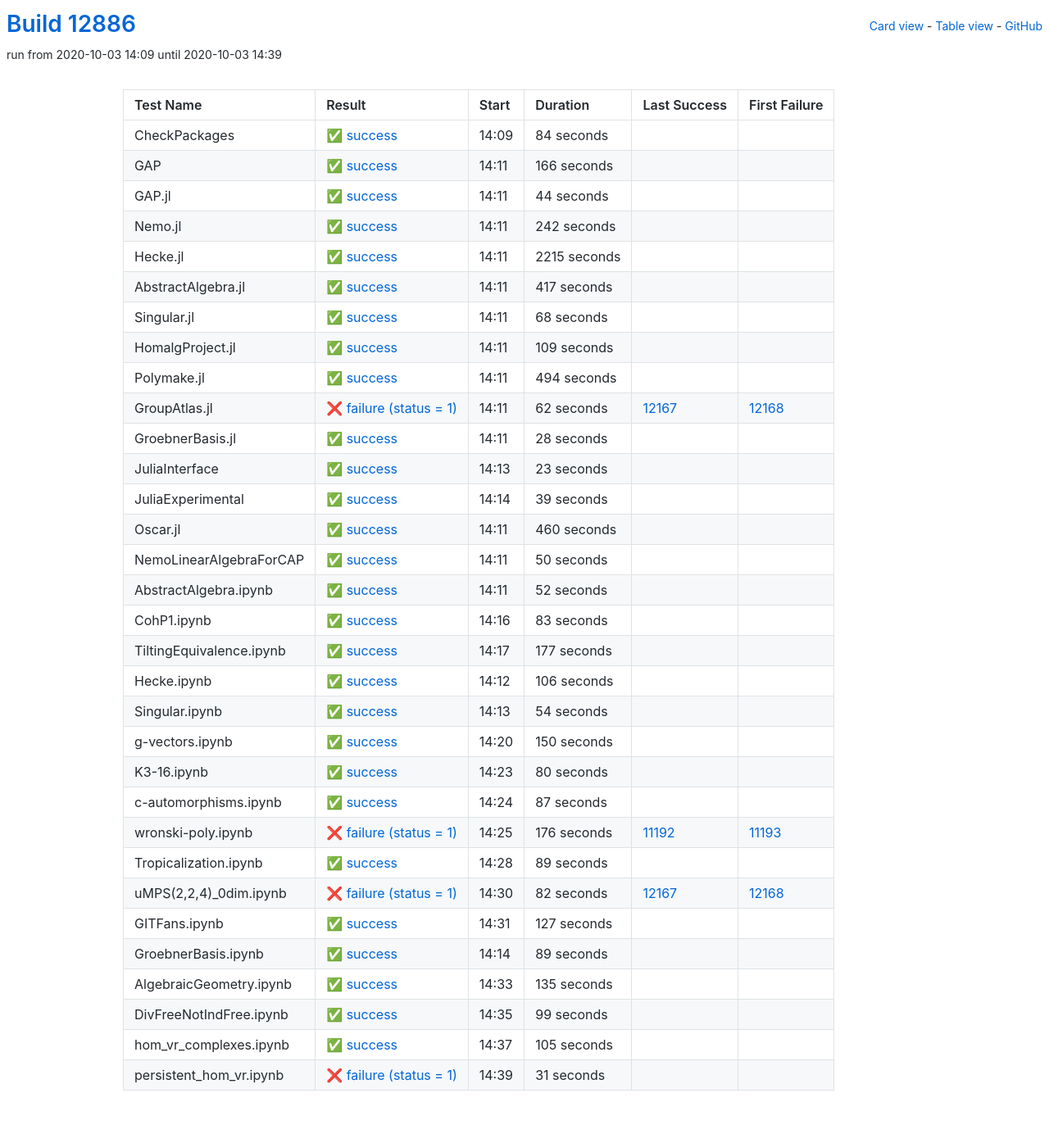
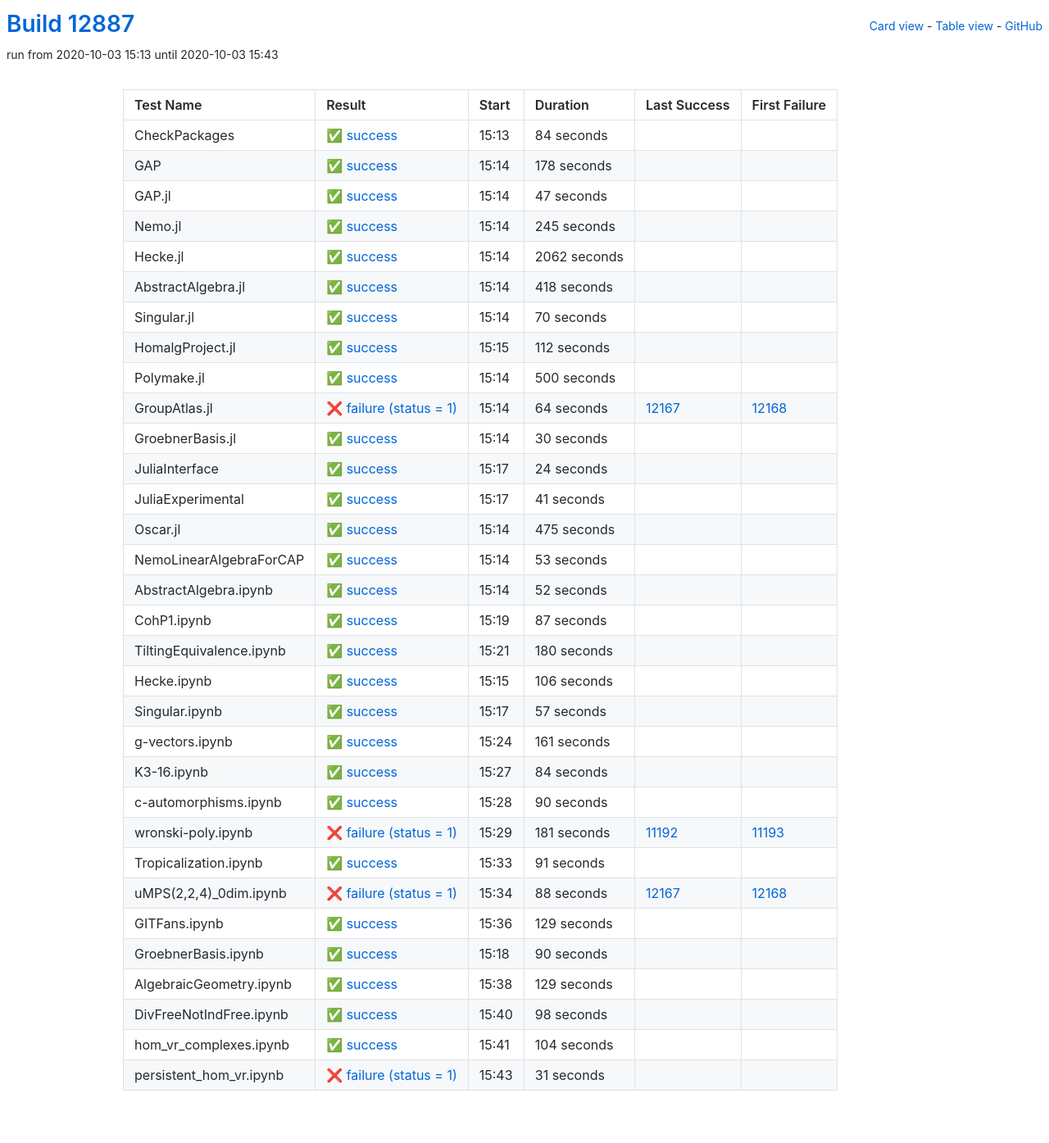
Before and after one commit to oscar-system/oscar-ci-status, a Jekyll site: the page built from table.html, in a window 1280 px wide. Shown: the whole page at 82% size. Built offline with Jekyll 4.4.1, drawn with Linux system fonts in a browser that asks for light colours.

Commit message:
Build #12887

```diff
--- a/_data/ci.yml
+++ b/_data/ci.yml
@@ -1,6 +1,6 @@
 ---
-build: 12886
-build_url: https://oscarci.mathematik.uni-kl.de/job/oscar/12886/
+build: 12887
+build_url: https://oscarci.mathematik.uni-kl.de/job/oscar/12887/
 job: oscar
 organization: oscar-system
 repo: oscar-ci-status
@@ -8,8 +8,8 @@
 tests:
 - name: CheckPackages
   id: checkpackages
-  log: https://oscarci.mathematik.uni-kl.de/job/oscar/12886/artifact/logs/build-12886/CheckPackages.log
-  start: 2020-10-03 14:09
+  log: https://oscarci.mathematik.uni-kl.de/job/oscar/12887/artifact/logs/build-12887/CheckPackages.log
+  start: 2020-10-03 15:13
   success: true
   exitcode: 0
   status: success
@@ -20,176 +20,176 @@
   first_failure_url:
 - name: GAP
   id: gap
-  log: https://oscarci.mathematik.uni-kl.de/job/oscar/12886/artifact/logs/build-12886/GAP.log
-  start: 2020-10-03 14:11
+  log: https://oscarci.mathematik.uni-kl.de/job/oscar/12887/artifact/logs/build-12887/GAP.log
+  start: 2020-10-03 15:14
   success: true
   exitcode: 0
   status: success
-  duration: 166
+  duration: 178
   last_success: false
   last_success_url:
   first_failure: false
   first_failure_url:
 - name: GAP.jl
   id: gap-jl
-  log: https://oscarci.mathematik.uni-kl.de/job/oscar/12886/artifact/logs/build-12886/GAP.jl.log
-  start: 2020-10-03 14:11
+  log: https://oscarci.mathematik.uni-kl.de/job/oscar/12887/artifact/logs/build-12887/GAP.jl.log
+  start: 2020-10-03 15:14
   success: true
   exitcode: 0
   status: success
-  duration: 44
+  duration: 47
   last_success: false
   last_success_url:
   first_failure: false
   first_failure_url:
 - name: Nemo.jl
   id: nemo-jl
-  log: https://oscarci.mathematik.uni-kl.de/job/oscar/12886/artifact/logs/build-12886/Nemo.jl.log
-  start: 2020-10-03 14:11
+  log: https://oscarci.mathematik.uni-kl.de/job/oscar/12887/artifact/logs/build-12887/Nemo.jl.log
+  start: 2020-10-03 15:14
   success: true
   exitcode: 0
   status: success
-  duration: 242
+  duration: 245
   last_success: false
   last_success_url:
   first_failure: false
   first_failure_url:
 - name: Hecke.jl
   id: hecke-jl
-  log: https://oscarci.mathematik.uni-kl.de/job/oscar/12886/artifact/logs/build-12886/Hecke.jl.log
-  start: 2020-10-03 14:11
+  log: https://oscarci.mathematik.uni-kl.de/job/oscar/12887/artifact/logs/build-12887/Hecke.jl.log
+  start: 2020-10-03 15:14
   success: true
   exitcode: 0
   status: success
-  duration: 2215
+  duration: 2062
   last_success: false
   last_success_url:
   first_failure: false
   first_failure_url:
 - name: AbstractAlgebra.jl
   id: abstractalgebra-jl
-  log: https://oscarci.mathematik.uni-kl.de/job/oscar/12886/artifact/logs/build-12886/AbstractAlgebra.jl.log
-  start: 2020-10-03 14:11
+  log: https://oscarci.mathematik.uni-kl.de/job/oscar/12887/artifact/logs/build-12887/AbstractAlgebra.jl.log
+  start: 2020-10-03 15:14
   success: true
   exitcode: 0
   status: success
-  duration: 417
+  duration: 418
   last_success: false
   last_success_url:
   first_failure: false
   first_failure_url:
 - name: Singular.jl
   id: singular-jl
-  log: https://oscarci.mathematik.uni-kl.de/job/oscar/12886/artifact/logs/build-12886/Singular.jl.log
-  start: 2020-10-03 14:11
+  log: https://oscarci.mathematik.uni-kl.de/job/oscar/12887/artifact/logs/build-12887/Singular.jl.log
+  start: 2020-10-03 15:14
   success: true
   exitcode: 0
   status: success
-  duration: 68
+  duration: 70
   last_success: false
   last_success_url:
   first_failure: false
   first_failure_url:
 - name: HomalgProject.jl
   id: homalgproject-jl
-  log: https://oscarci.mathematik.uni-kl.de/job/oscar/12886/artifact/logs/build-12886/HomalgProject.jl.log
-  start: 2020-10-03 14:11
+  log: https://oscarci.mathematik.uni-kl.de/job/oscar/12887/artifact/logs/build-12887/HomalgProject.jl.log
+  start: 2020-10-03 15:15
   success: true
   exitcode: 0
   status: success
-  duration: 109
+  duration: 112
   last_success: false
   last_success_url:
   first_failure: false
   first_failure_url:
 - name: Polymake.jl
   id: polymake-jl
-  log: https://oscarci.mathematik.uni-kl.de/job/oscar/12886/artifact/logs/build-12886/Polymake.jl.log
-  start: 2020-10-03 14:11
+  log: https://oscarci.mathematik.uni-kl.de/job/oscar/12887/artifact/logs/build-12887/Polymake.jl.log
+  start: 2020-10-03 15:14
   success: true
   exitcode: 0
   status: success
-  duration: 494
+  duration: 500
   last_success: false
   last_success_url:
   first_failure: false
   first_failure_url:
 - name: GroupAtlas.jl
   id: groupatlas-jl
-  log: https://oscarci.mathematik.uni-kl.de/job/oscar/12886/artifact/logs/build-12886/GroupAtlas.jl.log
-  start: 2020-10-03 14:11
+  log: https://oscarci.mathematik.uni-kl.de/job/oscar/12887/artifact/logs/build-12887/GroupAtlas.jl.log
+  start: 2020-10-03 15:14
   success: false
   exitcode: 1
   status: failure
-  duration: 62
+  duration: 64
   last_success: 12167
   last_success_url: https://oscarci.mathematik.uni-kl.de/job/oscar/12167/
   first_failure: 12168
   first_failure_url: https://oscarci.mathematik.uni-kl.de/job/oscar/12168/
 - name: GroebnerBasis.jl
   id: groebnerbasis-jl
-  log: https://oscarci.mathematik.uni-kl.de/job/oscar/12886/artifact/logs/build-12886/GroebnerBasis.jl.log
-  start: 2020-10-03 14:11
+  log: https://oscarci.mathematik.uni-kl.de/job/oscar/12887/artifact/logs/build-12887/GroebnerBasis.jl.log
+  start: 2020-10-03 15:14
   success: true
   exitcode: 0
   status: success
-  duration: 28
+  duration: 30
   last_success: false
   last_success_url:
   first_failure: false
   first_failure_url:
 - name: JuliaInterface
   id: juliainterface
-  log: https://oscarci.mathematik.uni-kl.de/job/oscar/12886/artifact/logs/build-12886/JuliaInterface.log
-  start: 2020-10-03 14:13
+  log: https://oscarci.mathematik.uni-kl.de/job/oscar/12887/artifact/logs/build-12887/JuliaInterface.log
+  start: 2020-10-03 15:17
   success: true
   exitcode: 0
   status: success
-  duration: 23
+  duration: 24
   last_success: false
   last_success_url:
   first_failure: false
   first_failure_url:
 - name: JuliaExperimental
   id: juliaexperimental
-  log: https://oscarci.mathematik.uni-kl.de/job/oscar/12886/artifact/logs/build-12886/JuliaExperimental.log
-  start: 2020-10-03 14:14
+  log: https://oscarci.mathematik.uni-kl.de/job/oscar/12887/artifact/logs/build-12887/JuliaExperimental.log
+  start: 2020-10-03 15:17
   success: true
   exitcode: 0
   status: success
-  duration: 39
+  duration: 41
   last_success: false
   last_success_url:
   first_failure: false
   first_failure_url:
 - name: Oscar.jl
   id: oscar-jl
-  log: https://oscarci.mathematik.uni-kl.de/job/oscar/12886/artifact/logs/build-12886/Oscar.jl.log
-  start: 2020-10-03 14:11
+  log: https://oscarci.mathematik.uni-kl.de/job/oscar/12887/artifact/logs/build-12887/Oscar.jl.log
+  start: 2020-10-03 15:14
   success: true
   exitcode: 0
   status: success
-  duration: 460
+  duration: 475
   last_success: false
   last_success_url:
   first_failure: false
   first_failure_url:
 - name: NemoLinearAlgebraForCAP
   id: nemolinearalgebraforcap
-  log: https://oscarci.mathematik.uni-kl.de/job/oscar/12886/artifact/logs/build-12886/NemoLinearAlgebraForCAP.log
-  start: 2020-10-03 14:11
+  log: https://oscarci.mathematik.uni-kl.de/job/oscar/12887/artifact/logs/build-12887/NemoLinearAlgebraForCAP.log
+  start: 2020-10-03 15:14
   success: true
   exitcode: 0
   status: success
-  duration: 50
+  duration: 53
   last_success: false
   last_success_url:
   first_failure: false
   first_failure_url:
 - name: AbstractAlgebra.ipynb
   id: abstractalgebra-ipynb
-  log: https://oscarci.mathematik.uni-kl.de/job/oscar/12886/artifact/logs/build-12886/AbstractAlgebra.ipynb.log
-  start: 2020-10-03 14:11
+  log: https://oscarci.mathematik.uni-kl.de/job/oscar/12887/artifact/logs/build-12887/AbstractAlgebra.ipynb.log
+  start: 2020-10-03 15:14
   success: true
   exitcode: 0
   status: success
@@ -200,32 +200,32 @@
   first_failure_url:
 - name: CohP1.ipynb
   id: cohp1-ipynb
-  log: https://oscarci.mathematik.uni-kl.de/job/oscar/12886/artifact/logs/build-12886/CohP1.ipynb.log
-  start: 2020-10-03 14:16
+  log: https://oscarci.mathematik.uni-kl.de/job/oscar/12887/artifact/logs/build-12887/CohP1.ipynb.log
+  start: 2020-10-03 15:19
   success: true
   exitcode: 0
   status: success
-  duration: 83
+  duration: 87
   last_success: false
   last_success_url:
   first_failure: false
   first_failure_url:
 - name: TiltingEquivalence.ipynb
   id: tiltingequivalence-ipynb
-  log: https://oscarci.mathematik.uni-kl.de/job/oscar/12886/artifact/logs/build-12886/TiltingEquivalence.ipynb.log
-  start: 2020-10-03 14:17
+  log: https://oscarci.mathematik.uni-kl.de/job/oscar/12887/artifact/logs/build-12887/TiltingEquivalence.ipynb.log
+  start: 2020-10-03 15:21
   success: true
   exitcode: 0
   status: success
-  duration: 177
+  duration: 180
   last_success: false
   last_success_url:
   first_failure: false
   first_failure_url:
 - name: Hecke.ipynb
   id: hecke-ipynb
-  log: https://oscarci.mathematik.uni-kl.de/job/oscar/12886/artifact/logs/build-12886/Hecke.ipynb.log
-  start: 2020-10-03 14:12
+  log: https://oscarci.mathematik.uni-kl.de/job/oscar/12887/artifact/logs/build-12887/Hecke.ipynb.log
+  start: 2020-10-03 15:15
   success: true
   exitcode: 0
   status: success
@@ -236,152 +236,152 @@
   first_failure_url:
 - name: Singular.ipynb
   id: singular-ipynb
-  log: https://oscarci.mathematik.uni-kl.de/job/oscar/12886/artifact/logs/build-12886/Singular.ipynb.log
-  start: 2020-10-03 14:13
+  log: https://oscarci.mathematik.uni-kl.de/job/oscar/12887/artifact/logs/build-12887/Singular.ipynb.log
+  start: 2020-10-03 15:17
   success: true
   exitcode: 0
   status: success
-  duration: 54
+  duration: 57
   last_success: false
   last_success_url:
   first_failure: false
   first_failure_url:
 - name: g-vectors.ipynb
   id: g-vectors-ipynb
-  log: https://oscarci.mathematik.uni-kl.de/job/oscar/12886/artifact/logs/build-12886/g-vectors.ipynb.log
-  start: 2020-10-03 14:20
+  log: https://oscarci.mathematik.uni-kl.de/job/oscar/12887/artifact/logs/build-12887/g-vectors.ipynb.log
+  start: 2020-10-03 15:24
   success: true
   exitcode: 0
   status: success
-  duration: 150
+  duration: 161
   last_success: false
   last_success_url:
   first_failure: false
   first_failure_url:
 - name: K3-16.ipynb
   id: k3-16-ipynb
-  log: https://oscarci.mathematik.uni-kl.de/job/oscar/12886/artifact/logs/build-12886/K3-16.ipynb.log
-  start: 2020-10-03 14:23
+  log: https://oscarci.mathematik.uni-kl.de/job/oscar/12887/artifact/logs/build-12887/K3-16.ipynb.log
+  start: 2020-10-03 15:27
   success: true
   exitcode: 0
   status: success
-  duration: 80
+  duration: 84
   last_success: false
   last_success_url:
   first_failure: false
   first_failure_url:
 - name: c-automorphisms.ipynb
   id: c-automorphisms-ipynb
-  log: https://oscarci.mathematik.uni-kl.de/job/oscar/12886/artifact/logs/build-12886/c-automorphisms.ipynb.log
-  start: 2020-10-03 14:24
+  log: https://oscarci.mathematik.uni-kl.de/job/oscar/12887/artifact/logs/build-12887/c-automorphisms.ipynb.log
+  start: 2020-10-03 15:28
   success: true
   exitcode: 0
   status: success
-  duration: 87
+  duration: 90
   last_success: false
   last_success_url:
   first_failure: false
   first_failure_url:
 - name: wronski-poly.ipynb
   id: wronski-poly-ipynb
-  log: https://oscarci.mathematik.uni-kl.de/job/oscar/12886/artifact/logs/build-12886/wronski-poly.ipynb.log
-  start: 2020-10-03 14:25
+  log: https://oscarci.mathematik.uni-kl.de/job/oscar/12887/artifact/logs/build-12887/wronski-poly.ipynb.log
+  start: 2020-10-03 15:29
   success: false
   exitcode: 1
   status: failure
-  duration: 176
+  duration: 181
   last_success: 11192
   last_success_url: https://oscarci.mathematik.uni-kl.de/job/oscar/11192/
   first_failure: 11193
   first_failure_url: https://oscarci.mathematik.uni-kl.de/job/oscar/11193/
 - name: Tropicalization.ipynb
   id: tropicalization-ipynb
-  log: https://oscarci.mathematik.uni-kl.de/job/oscar/12886/artifact/logs/build-12886/Tropicalization.ipynb.log
-  start: 2020-10-03 14:28
+  log: https://oscarci.mathematik.uni-kl.de/job/oscar/12887/artifact/logs/build-12887/Tropicalization.ipynb.log
+  start: 2020-10-03 15:33
   success: true
   exitcode: 0
   status: success
-  duration: 89
+  duration: 91
   last_success: false
   last_success_url:
   first_failure: false
   first_failure_url:
 - name: uMPS(2,2,4)_0dim.ipynb
   id: umps-2-2-4-0dim-ipynb
-  log: https://oscarci.mathematik.uni-kl.de/job/oscar/12886/artifact/logs/build-12886/uMPS-2-2-4-_0dim.ipynb.log
-  start: 2020-10-03 14:30
+  log: https://oscarci.mathematik.uni-kl.de/job/oscar/12887/artifact/logs/build-12887/uMPS-2-2-4-_0dim.ipynb.log
+  start: 2020-10-03 15:34
   success: false
   exitcode: 1
   status: failure
-  duration: 82
+  duration: 88
   last_success: 12167
   last_success_url: https://oscarci.mathematik.uni-kl.de/job/oscar/12167/
   first_failure: 12168
   first_failure_url: https://oscarci.mathematik.uni-kl.de/job/oscar/12168/
 - name: GITFans.ipynb
   id: gitfans-ipynb
-  log: https://oscarci.mathematik.uni-kl.de/job/oscar/12886/artifact/logs/build-12886/GITFans.ipynb.log
-  start: 2020-10-03 14:31
+  log: https://oscarci.mathematik.uni-kl.de/job/oscar/12887/artifact/logs/build-12887/GITFans.ipynb.log
+  start: 2020-10-03 15:36
   success: true
   exitcode: 0
   status: success
-  duration: 127
+  duration: 129
   last_success: false
   last_success_url:
   first_failure: false
   first_failure_url:
 - name: GroebnerBasis.ipynb
   id: groebnerbasis-ipynb
-  log: https://oscarci.mathematik.uni-kl.de/job/oscar/12886/artifact/logs/build-12886/GroebnerBasis.ipynb.log
-  start: 2020-10-03 14:14
+  log: https://oscarci.mathematik.uni-kl.de/job/oscar/12887/artifact/logs/build-12887/GroebnerBasis.ipynb.log
+  start: 2020-10-03 15:18
   success: true
   exitcode: 0
   status: success
-  duration: 89
+  duration: 90
   last_success: false
   last_success_url:
   first_failure: false
   first_failure_url:
 - name: AlgebraicGeometry.ipynb
   id: algebraicgeometry-ipynb
-  log: https://oscarci.mathematik.uni-kl.de/job/oscar/12886/artifact/logs/build-12886/AlgebraicGeometry.ipynb.log
-  start: 2020-10-03 14:33
+  log: https://oscarci.mathematik.uni-kl.de/job/oscar/12887/artifact/logs/build-12887/AlgebraicGeometry.ipynb.log
+  start: 2020-10-03 15:38
   success: true
   exitcode: 0
   status: success
-  duration: 135
+  duration: 129
   last_success: false
   last_success_url:
   first_failure: false
   first_failure_url:
 - name: DivFreeNotIndFree.ipynb
   id: divfreenotindfree-ipynb
-  log: https://oscarci.mathematik.uni-kl.de/job/oscar/12886/artifact/logs/build-12886/DivFreeNotIndFree.ipynb.log
-  start: 2020-10-03 14:35
+  log: https://oscarci.mathematik.uni-kl.de/job/oscar/12887/artifact/logs/build-12887/DivFreeNotIndFree.ipynb.log
+  start: 2020-10-03 15:40
   success: true
   exitcode: 0
   status: success
-  duration: 99
+  duration: 98
   last_success: false
   last_success_url:
   first_failure: false
   first_failure_url:
 - name: hom_vr_complexes.ipynb
   id: hom-vr-complexes-ipynb
-  log: https://oscarci.mathematik.uni-kl.de/job/oscar/12886/artifact/logs/build-12886/hom_vr_complexes.ipynb.log
-  start: 2020-10-03 14:37
+  log: https://oscarci.mathematik.uni-kl.de/job/oscar/12887/artifact/logs/build-12887/hom_vr_complexes.ipynb.log
+  start: 2020-10-03 15:41
   success: true
   exitcode: 0
   status: success
-  duration: 105
+  duration: 104
   last_success: false
   last_success_url:
   first_failure: false
   first_failure_url:
 - name: persistent_hom_vr.ipynb
   id: persistent-hom-vr-ipynb
-  log: https://oscarci.mathematik.uni-kl.de/job/oscar/12886/artifact/logs/build-12886/persistent_hom_vr.ipynb.log
-  start: 2020-10-03 14:39
+  log: https://oscarci.mathematik.uni-kl.de/job/oscar/12887/artifact/logs/build-12887/persistent_hom_vr.ipynb.log
+  start: 2020-10-03 15:43
   success: false
   exitcode: 1
   status: failure
```
Also changed, not shown: README.md.
